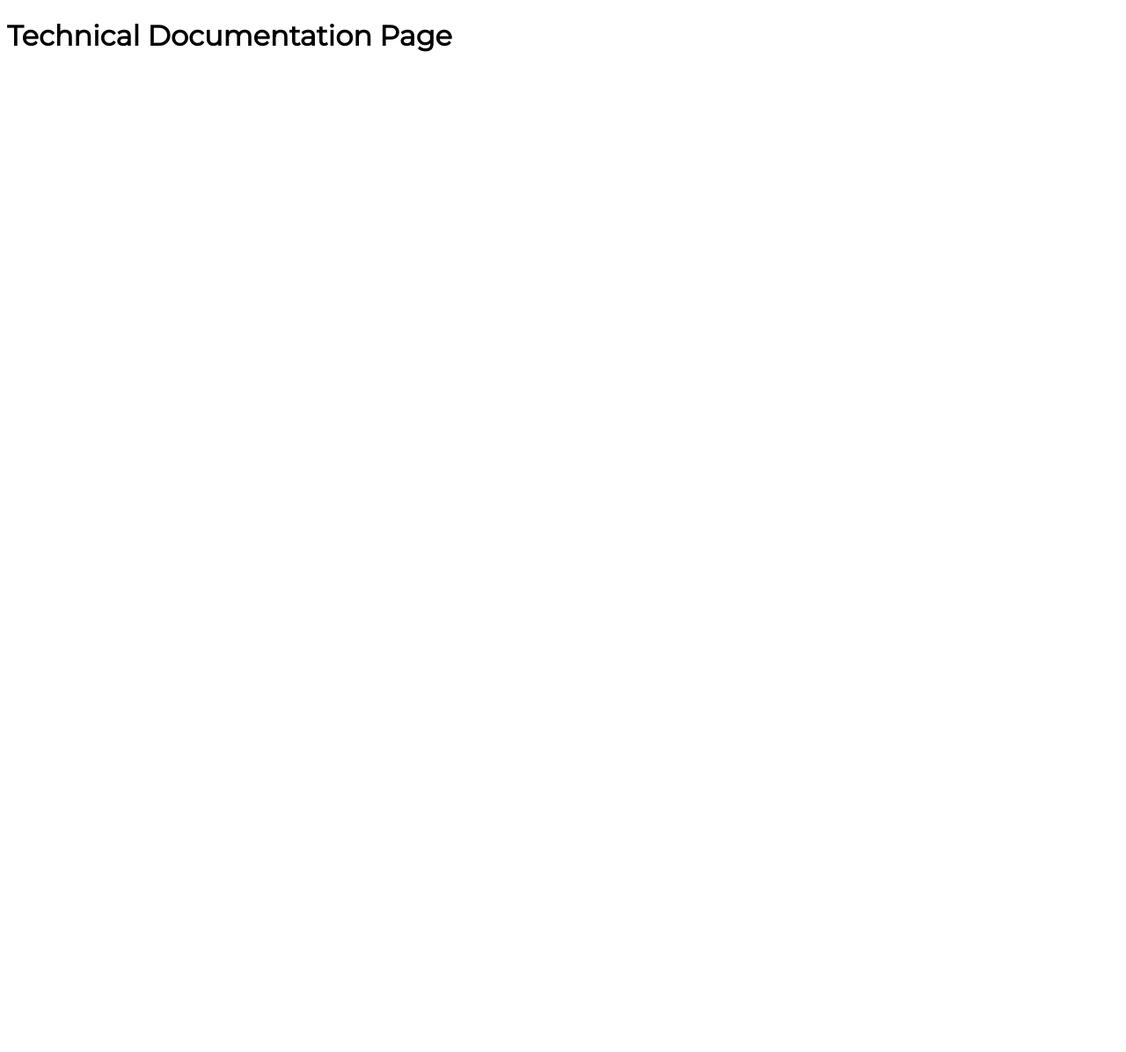
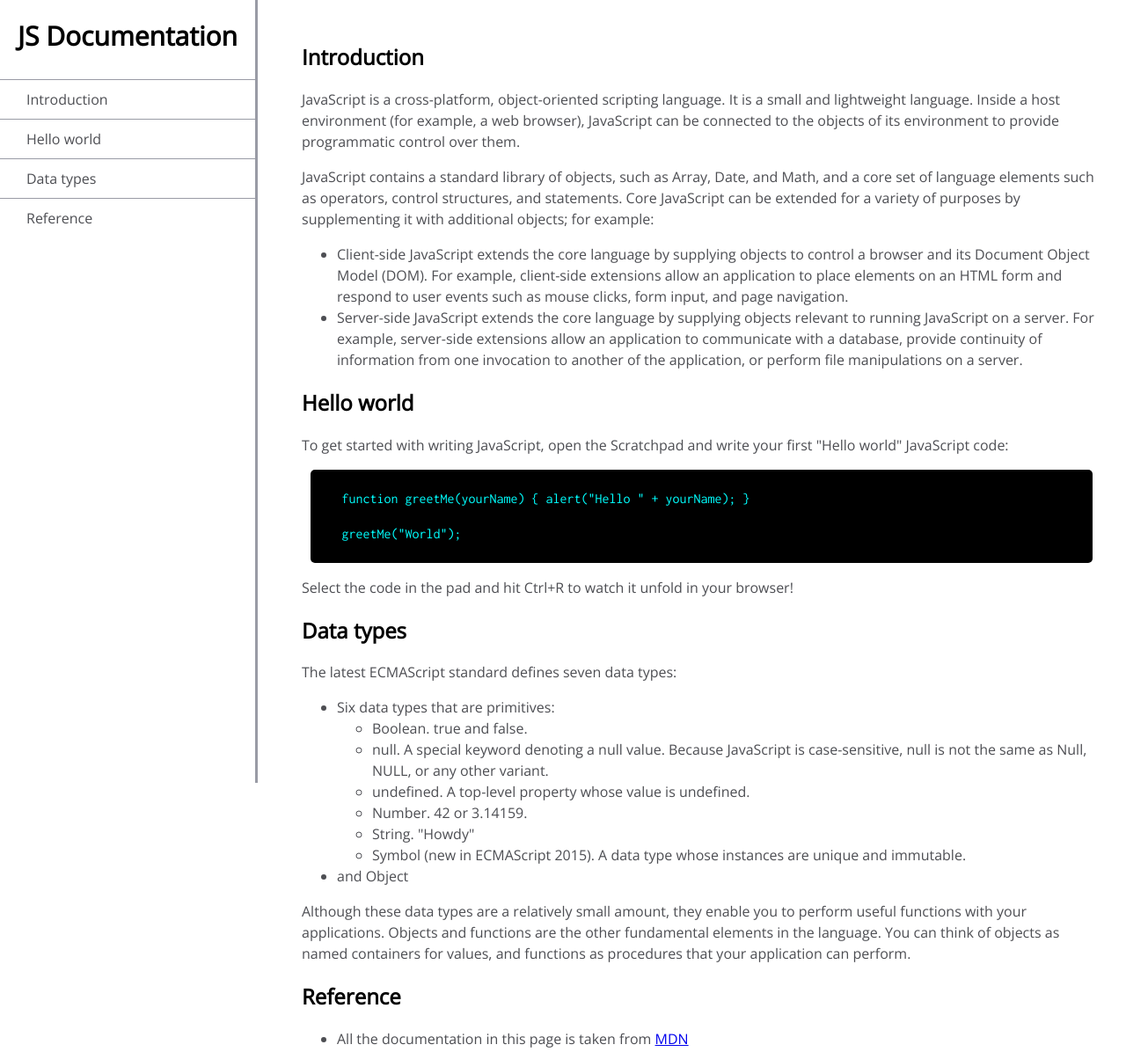
Before and after one commit to safambrk/Responsive-Web-Design-Projects, a plain HTML site: page Technical-Documentation-Page/index.html in a window 1280 px wide. Shown: the whole page at 88% size. Before the commit the page ends 800 px from the top, so only its background shows below. Drawn offline with nearby package versions, Linux system fonts and the light colour scheme.

Commit message:
Technical Documentation Page

```diff
--- a/Product-Landing-Page/style.css
+++ b/Product-Landing-Page/style.css
@@ -26,6 +26,11 @@ ul {
     display: flex;
     justify-content: space-around;
     font-weight: 500;
+}
+
+ul a {
+    text-decoration: inherit;
+    color: inherit;
 }
 
 /*content*/
--- a/Technical-Documentation-Page/index.html
+++ b/Technical-Documentation-Page/index.html
@@ -5,10 +5,86 @@
     <meta http-equiv="X-UA-Compatible" content="IE=edge">
     <meta name="viewport" content="width=device-width, initial-scale=1.0">
     <link rel="stylesheet" href="style.css">
-    <link href="https://fonts.googleapis.com/css2?family=Montserrat:ital,wght@0,100;0,200;0,300;0,400&display=swap" rel="stylesheet">
+    <link href="https://fonts.googleapis.com/css2?family=Open+Sans:ital,wght@0,100;0,200;0,300;0,400&display=swap" rel="stylesheet">
+    <link href="https://fonts.googleapis.com/css2?family=Inconsolata:wght@300;400&family=Montserrat+Alternates:wght@100&display=swap" rel="stylesheet">
     <title>Product Landing Page</title>
 </head>
 <body>
-    <h1>Technical Documentation Page</h1>
+    <header>
+        <h1>JS Documentation</h1>
+    </header>
+    <nav>
+        <ul>
+            <li><a href="#introduction">Introduction</a></li>
+            <li><a href="#hello-world">Hello world</a></li>
+            <li><a href="#data-types">Data types</a></li>
+            <li><a href="#reference">Reference</a></li>
+        </ul>
+    </nav>
+    <main id="main-doc">
+        <section id="introduction">
+            <h2>Introduction</h2>
+            <p>JavaScript is a cross-platform, object-oriented scripting language. It is a small and lightweight language. Inside a host environment (for example, a web browser), JavaScript can be connected to the objects of its environment to provide programmatic control over them.</p>
+            <p>JavaScript contains a standard library of objects, such as Array, Date, and Math, and a core set of language elements such as operators, control structures, and statements. Core JavaScript can be extended for a variety of purposes by supplementing it with additional objects; for example:</p>
+            <ul>
+                <li>Client-side JavaScript extends the core language by supplying objects to control a browser and its Document Object Model (DOM). For example, client-side extensions allow an application to place elements on an HTML form and respond to user events such as mouse clicks, form input, and page navigation.</li>
+                <li>Server-side JavaScript extends the core language by supplying objects relevant to running JavaScript on a server. For example, server-side extensions allow an application to communicate with a database, provide continuity of information from one invocation to another of the application, or perform file manipulations on a server.</li>
+            </ul>
+        </section>
+
+        <section id="hello-world">
+            <h2>Hello world</h2>
+            <p>To get started with writing JavaScript, open the Scratchpad and write your first "Hello world" JavaScript code:</p>
+            <div class="code">
+                <p>function greetMe(yourName) { alert("Hello " + yourName); }</p>
+                <p>greetMe("World");</p>
+            </div>
+            <p>Select the code in the pad and hit Ctrl+R to watch it unfold in your browser!
+            </p>
+        </section>
+
+        <section id="data-types">
+            <h2>Data types</h2>
+            <p>The latest ECMAScript standard defines seven data types:</p>
+            <ul>
+                <li>
+                    Six data types that are primitives:
+                    <ul>
+                        <li>
+                            Boolean. true and false.
+                        </li>
+                        <li>
+                            null. A special keyword denoting a null value. Because JavaScript is case-sensitive, null is not the same as Null, NULL, or any other variant.
+                        </li>
+                        <li>
+                            undefined. A top-level property whose value is undefined.
+                        </li>
+                        <li>
+                            Number. 42 or 3.14159.
+                        </li>
+                        <li>
+                            String. "Howdy"
+                        </li>
+                        <li>
+                            Symbol (new in ECMAScript 2015). A data type whose instances are unique and immutable.
+                        </li>
+                    </ul>
+                </li>
+                <li>
+                    and Object
+                </li>
+            </ul>
+            <p>Although these data types are a relatively small amount, they enable you to perform useful functions with your applications. Objects and functions are the other fundamental elements in the language. You can think of objects as named containers for values, and functions as procedures that your application can perform.</p>
+        </section>
+
+        <section id="reference">
+            <h2>Reference</h2>
+            <ul>
+                <li>
+                    All the documentation in this page is taken from <a href="https://developer.mozilla.org/en-US/docs/Web/JavaScript/Guide">MDN</a>
+                </li>
+            </ul>
+        </section>
+    </main>
 </body>
 </html>
--- a/Technical-Documentation-Page/style.css
+++ b/Technical-Documentation-Page/style.css
@@ -1,3 +1,97 @@
 * {
-    font-family: Montserrat, sans-serif;
+    font-family: 'Open Sans', Arial, sans-serif;
 }
+
+body {
+    margin: 0;
+}
+
+p, ul {
+    color: #4d4e53;
+    line-height: 1.5;
+}
+
+h1, h2 {
+    font-weight: 600;
+}
+
+nav, header {
+    border-right: 3px solid #999ba5;
+    position: fixed;
+    width: 290px;
+    height: 100%;
+}
+
+nav {
+    margin-top: 90px;
+}
+
+header{
+    text-align: center;
+    font-size: 15px;
+    font-weight: 300;
+    margin: 0;
+}
+
+nav ul {
+    margin: 0;
+    padding: 0;
+}
+
+nav ul li {
+    border-top: 1px solid #999ba5;
+    list-style: none;
+    padding: 10px 30px;
+    margin: 0;
+    font-weight: 500;
+}
+
+nav a {
+    text-decoration: inherit;
+    color: inherit;
+}
+
+main {
+    padding: 28px;
+    position: absolute;
+    margin-left: 315px;
+    top: 0;
+    right: 0;
+}
+
+.code {
+    background-color: #000000;
+    padding: 5px 35px;
+    width: 90%;
+    margin: auto;
+    border-radius: 5px;
+}
+
+.code p {
+    font-family: Inconsolata, monospace;
+    color: aqua;
+}
+
+@media screen and (max-width: 980px) {
+    nav{
+        position: absolute;
+        top: 0;
+        width: 100%;
+        border: 3px solid #999ba5;
+        box-sizing: border-box;
+        height: 150px;
+        overflow-y: scroll;
+    }
+    main {
+        position: absolute;
+        margin: 0;
+        margin-top: 220px;
+    }
+    header {
+        border: none;
+        text-align: center;
+        width: 100%;
+        height: 40px;
+        position: sticky;
+    }
+}
```
Also changed, not shown: Product-Landing-Page/index.html (+3 -3 lines).
